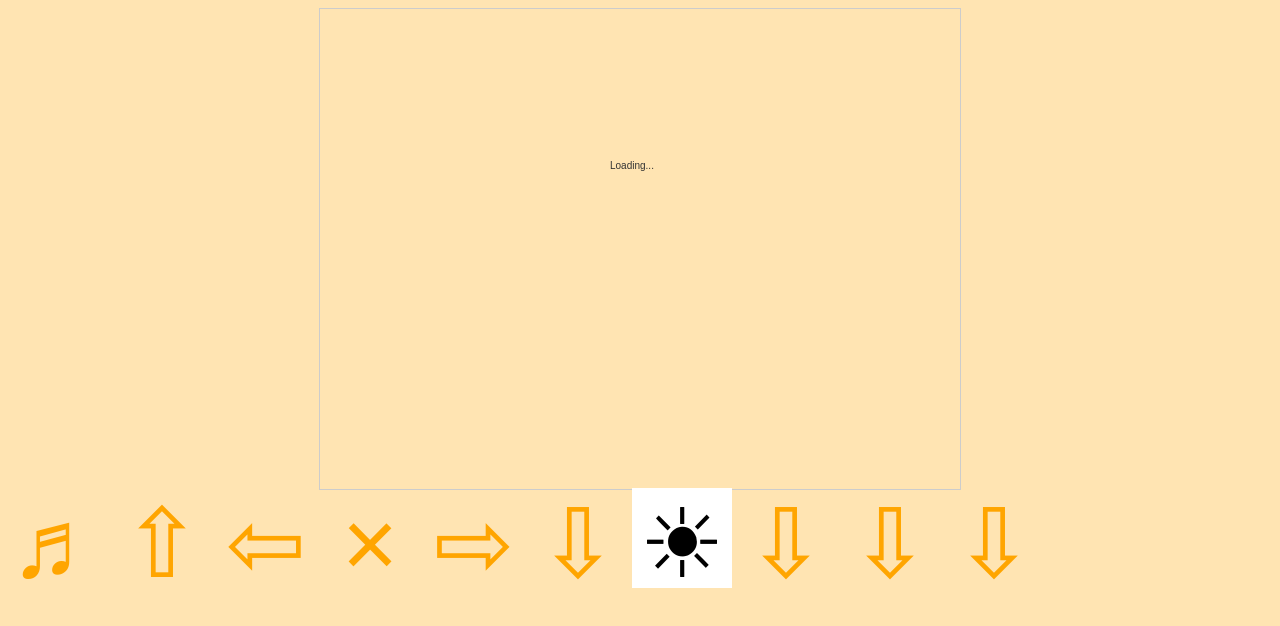
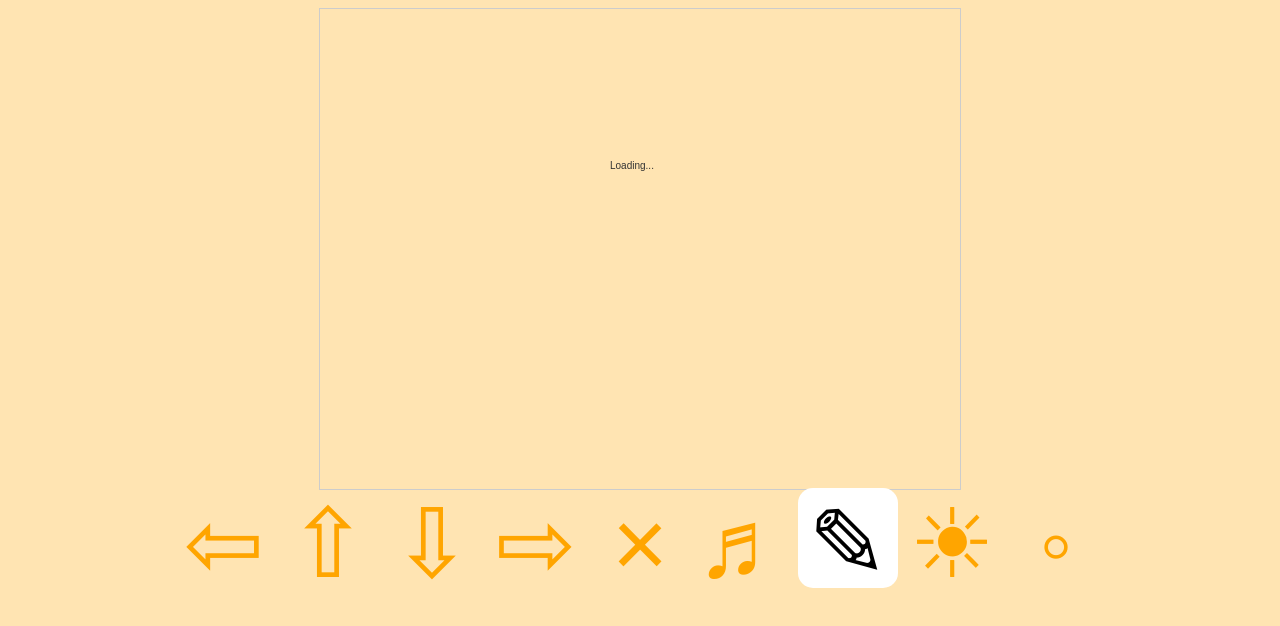
Before and after one commit to gconnolly/edison-playgound, a plain HTML site: page public/index.html in a window 1280 px wide. Drawn offline with Linux system fonts and the light colour scheme.

Commit message:
Update remote control layout

```diff
--- a/public/index.html
+++ b/public/index.html
@@ -18,17 +18,16 @@
             -->
             <canvas id="canvas-video" width="640" height="480"></canvas>
         </div>
-        <div style="height: 50%;">
+        <div style="height: 50%; text-align: center;">
+            <button class="button_standard" onclick="left();">&#8678;</button>
+            <button class="button_wide" onclick="forward();">&#8679;</button>
+            <button class="button_wide" onclick="backward();">&#8681;</button>
+            <button class="button_standard" onclick="right();">&#8680;</button>
+            <button class="button_standard" onclick="stop();">&#215</button>
             <button class="button_wide" onclick="honk();">&#9836;</button>
-            <button class="button_wide" onclick="forward();">&#8679;</button>
-            <button class="button_standard" onclick="left();">&#8678;</button>
-            <button class="button_standard" onclick="stop();">&#215</button>
-            <button class="button_standard" onclick="right();">&#8680;</button>
-            <button class="button_wide" onclick="backward();">&#8681;</button>
-            <button class="button_standard jscolor {valueElement:'chosen-value', onFineChange:'colorMe(this)'}">&#9728;</button>
-            <button class="button_standard" onclick="lightUp();">&#8681;</button>
-            <button class="button_standard" onclick="pulse();">&#8681;</button>
-            <button class="button_standard" onclick="stealth();">&#8681;</button>
+            <button style="border-radius: 15px;" class="button_standard jscolor {valueElement:'chosen-value', onFineChange:'colorMe(this)'}">&#9998;</button>
+            <button class="button_standard" onclick="lightUp();">&#9728;</button>
+            <button class="button_standard" onclick="stealth();">&#9702;</button>
         </div>
 
 	</body>
--- a/remote-control-socket.js
+++ b/remote-control-socket.js
@@ -9,7 +9,6 @@ module.exports = function initRemoteControlSocket(wss, rover) {
             commands = {
                 colorMe: rover.colorMe.bind(rover),
                 lightUp: rover.lightUp.bind(rover),
-                pulse: rover.pulse.bind(rover),
                 stealth: rover.stealth.bind(rover),
                 forward: rover.forward.bind(rover),
                 backward: rover.backward.bind(rover),
```
